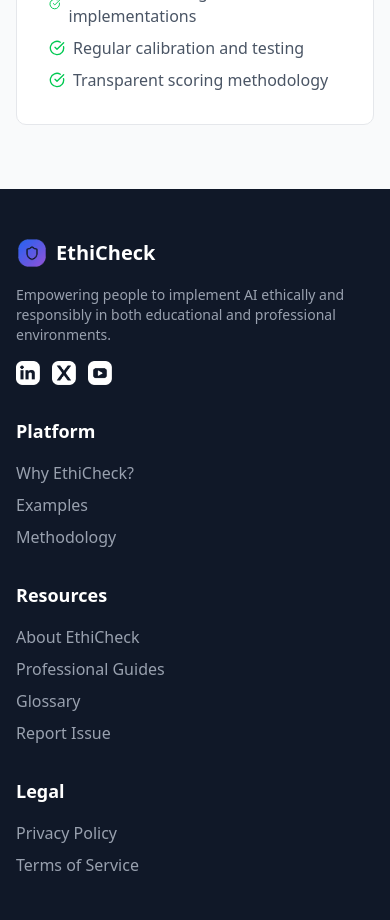
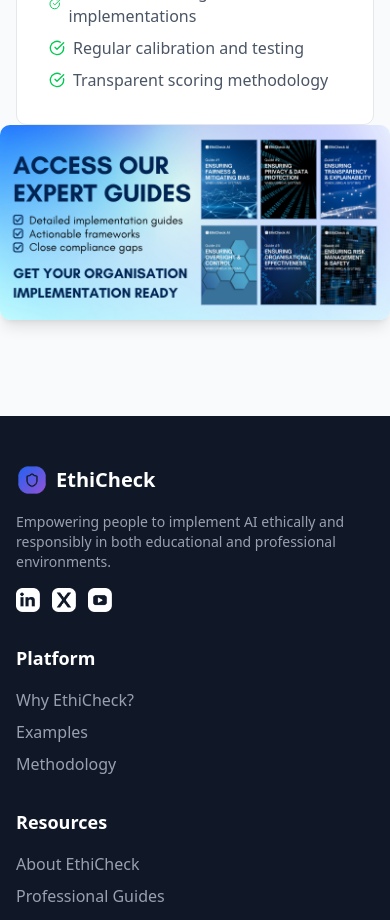
Before and after one commit to stevebambury/ethicheckai, a React (Vite) app: page /methodology in a window 390 px wide. Shown: the part 7480-8400 px from the top of the page. Built offline with nearby package versions, Linux system fonts and the light colour scheme.

Commit message:
Add responsive banners with mobile version to results and methodology pages

```diff
--- a/src/pages/AssessmentResults.jsx
+++ b/src/pages/AssessmentResults.jsx
@@ -5,6 +5,7 @@
 import { downloadPDF, printPDF } from '../utils/pdfGenerator'
 import AdSense from '@/components/AdSense'
 import guidesBanner from '../assets/guides-banner.png'
+import guidesBannerMobile from '../assets/guides-banner-mobile.png'
 
 const AssessmentResults = () => {
   const location = useLocation()
@@ -613,11 +614,14 @@
         {/* Guides Banner */}
         <div className="mb-8">
           <a href="https://store.ethicheck.ai/" className="block">
-            <img
-              src={guidesBanner}
-              alt="Access Our Expert Guides - Detailed implementation guides, Actionable frameworks, Close compliance gaps - Get Implementation Ready"
-              className="w-full rounded-lg shadow-lg hover:shadow-xl transition-shadow duration-300"
-            />
+            <picture>
+              <source media="(max-width: 768px)" srcSet={guidesBannerMobile} />
+              <img
+                src={guidesBanner}
+                alt="Access Our Expert Guides - Detailed implementation guides, Actionable frameworks, Close compliance gaps - Get Implementation Ready"
+                className="w-full rounded-lg shadow-lg hover:shadow-xl transition-shadow duration-300"
+              />
+            </picture>
           </a>
         </div>
 
--- a/src/pages/Methodology.jsx
+++ b/src/pages/Methodology.jsx
@@ -1,4 +1,8 @@
-import { CheckCircle, Users, Scale, Shield, Eye, User, TrendingUp, AlertTriangle } from 'lucide-react'
+import { CheckCircle, Scale, Shield, Eye, User, TrendingUp, AlertTriangle } from 'lucide-react'
+import { Card, CardContent, CardDescription, CardHeader, CardTitle } from '@/components/ui/card'
+import { Badge } from '@/components/ui/badge'
+import guidesBanner from '../assets/guides-banner.png'
+import guidesBannerMobile from '../assets/guides-banner-mobile.png'
 
 const Methodology = () => {
   const frameworks = [
@@ -369,6 +373,20 @@
             </div>
           </div>
         </div>
+
+        {/* Guides Banner */}
+        <div className="mb-8">
+          <a href="https://store.ethicheck.ai/" className="block">
+            <picture>
+              <source media="(max-width: 768px)" srcSet={guidesBannerMobile} />
+              <img
+                src={guidesBanner}
+                alt="Access Our Expert Guides - Detailed implementation guides, Actionable frameworks, Close compliance gaps - Get Implementation Ready"
+                className="w-full rounded-lg shadow-lg hover:shadow-xl transition-shadow duration-300"
+              />
+            </picture>
+          </a>
+        </div>
       </section>
     </div>
   )
```
Also changed, not shown: src/assets/guides-banner-mobile.png (added).
